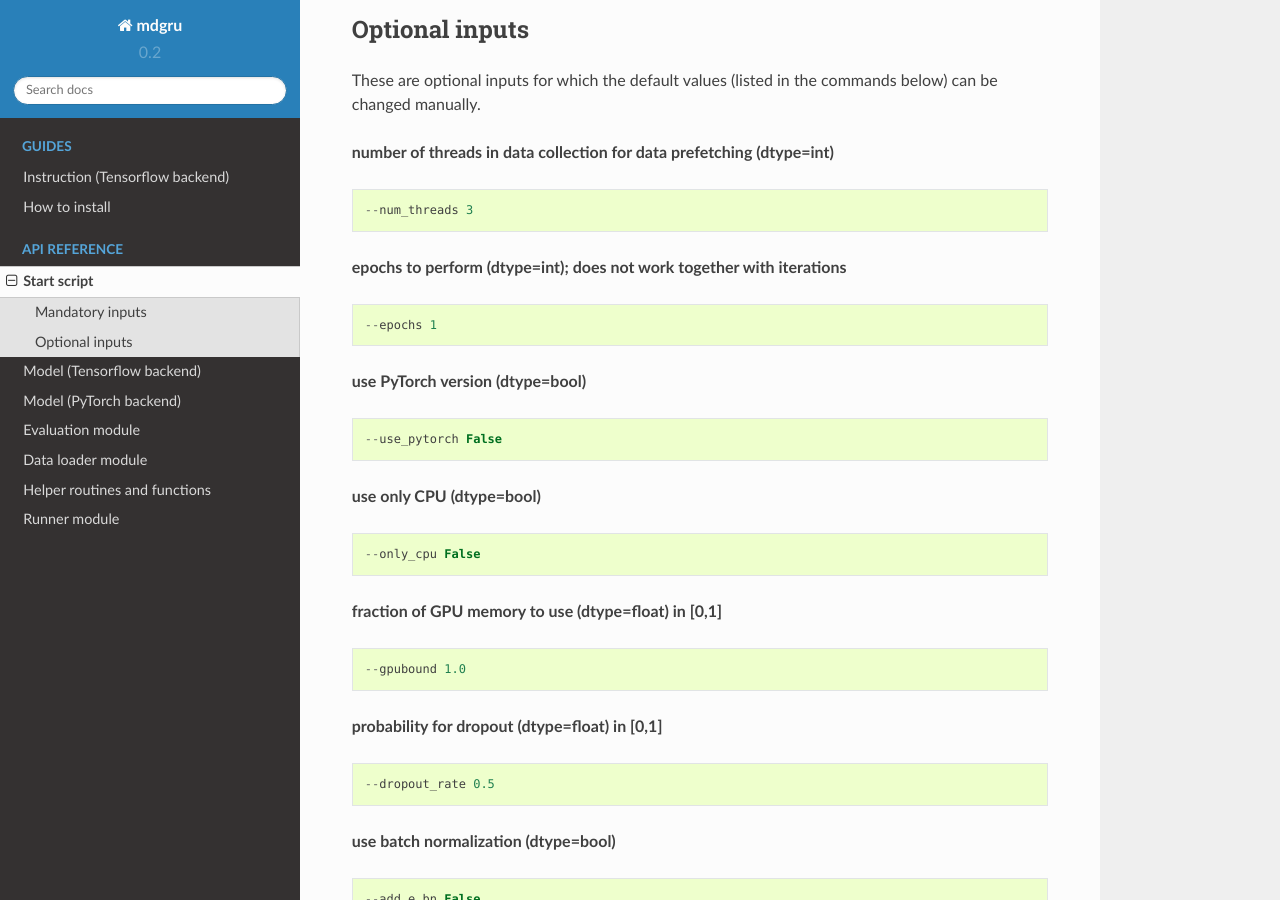
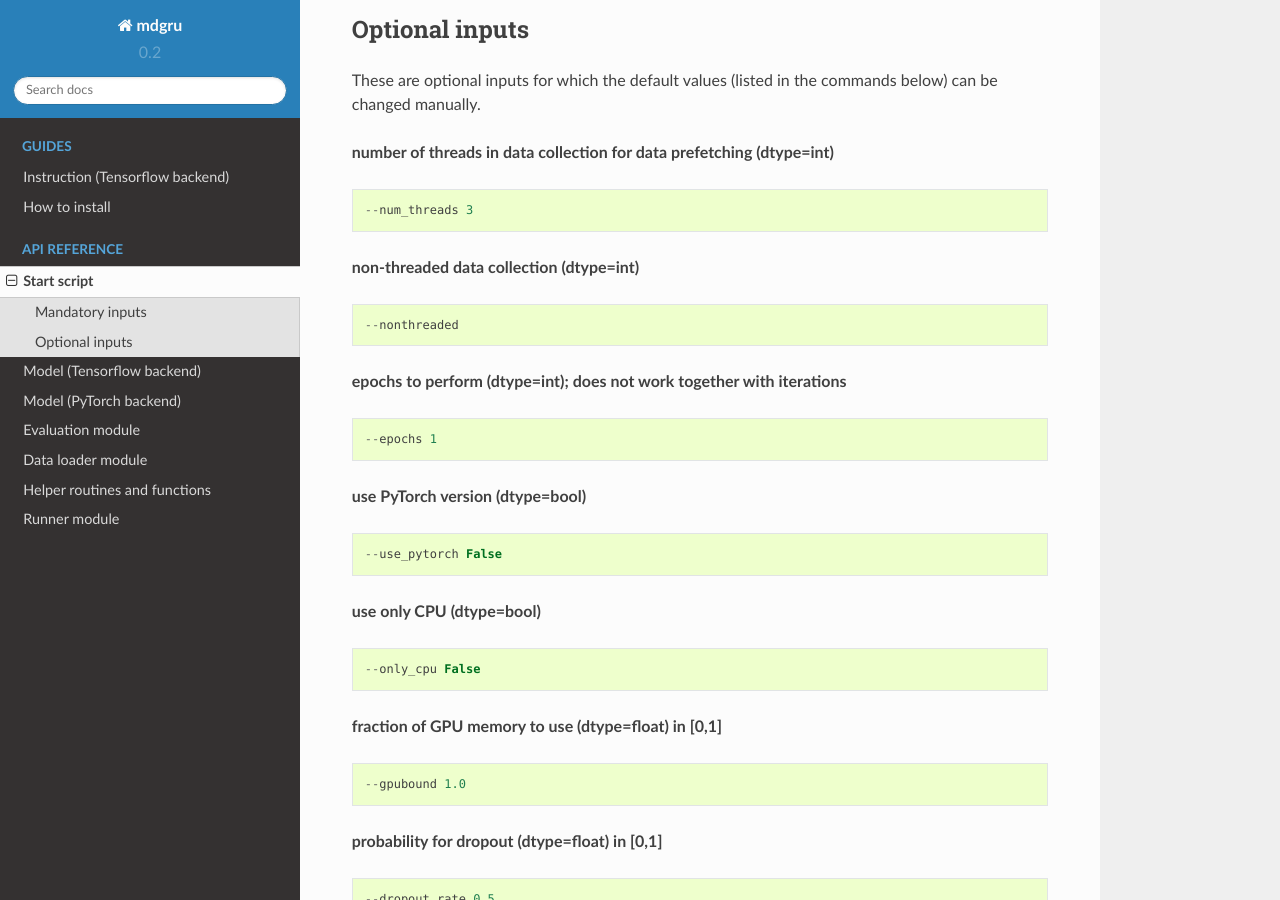
Before and after one commit to zubata88/mdgru, a Sphinx documentation site: the page built from docs/RUN_mdgru.rst, in a window 1280 px wide and 900 px high, scrolled down 1705 px. Built offline with Sphinx 7.4.7 and the Read the Docs theme 2.0.0, drawn with Linux system fonts in a browser that asks for light colours.

Commit message:
Update RUN_mdgru.rst

```diff
--- a/docs/RUN_mdgru.rst
+++ b/docs/RUN_mdgru.rst
@@ -80,6 +80,11 @@ These are optional inputs for which the default values (listed in the commands b
 ::
 
     --num_threads 3
+
+**non-threaded data collection (dtype=int)**
+::
+
+    --nonthreaded
 
 **epochs to perform (dtype=int); does not work together with iterations**
 ::
```
